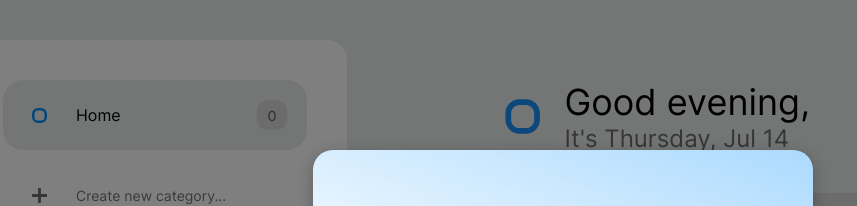
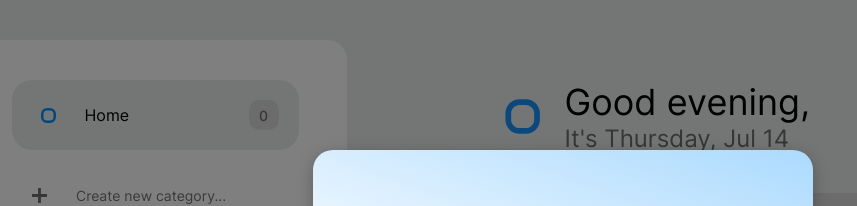
Before and after one commit to Green-Bubble/dona-clone, a React (Vite) app: page / in a window 1280 px wide. Shown: the top 206 px of the page, without its empty margins (77-934 px from the left). Built offline with nearby package versions, Linux system fonts and the light colour scheme.

Commit message:
feat: drag and drop feature

```diff
--- a/package.json
+++ b/package.json
@@ -9,11 +9,13 @@
     "deploy": "gh-pages -d dist"
   },
   "dependencies": {
+    "@types/react-beautiful-dnd": "^13.1.2",
     "@types/react-calendar": "^3.5.1",
     "@types/styled-components": "^5.1.25",
     "@types/uuid": "^8.3.4",
     "gh-pages": "^4.0.0",
     "react": "^18.0.0",
+    "react-beautiful-dnd": "^13.1.0",
     "react-calendar": "^3.7.0",
     "react-dom": "^18.0.0",
     "styled-components": "^5.3.5",
--- a/src/components/Main/index.tsx
+++ b/src/components/Main/index.tsx
@@ -1,4 +1,6 @@
 import React, { useRef, useContext, useState, useEffect } from "react";
+
+import { DragDropContext, Droppable, Draggable, DropResult } from "react-beautiful-dnd";
 
 import { v4 as uuid } from "uuid";
 
@@ -23,7 +25,7 @@ import { getTimeOfDay, getCurrentDay, getCurrentWeekDay, getCurrentMonth } from
 function Main() {
   const { categories } = useContext(CategoriesContext);
   const { path } = useContext(PathContext);
-  const { addTask, tasks } = useContext(TasksContext);
+  const { tasks, addTask, changeTasksOrder } = useContext(TasksContext);
   const { user } = useContext(UserContext);
 
   const [checked, setChecked] = useState(false);
@@ -86,6 +88,16 @@ function Main() {
     setCategory(categoryBasedOnCurrentPath);
   }, [path, categories]);
 
+  function handleChangeTasksOrder(result: DropResult) {
+    if (!result.destination) return;
+
+    const items = Array.from(tasks);
+    const [reorderedItem] = items.splice(result.source.index, 1);
+    items.splice(result.destination!.index, 0, reorderedItem);
+
+    changeTasksOrder(items);
+  }
+
   return (
     <MainStyles theme={lightTheme} checked={checked}>
       <div id="tasks-area-wrapper">
@@ -133,8 +145,14 @@ function Main() {
             />
           </div>
         </div>
-        <ul>
-          {filteredTasks.reverse().map((task) => (
+        <DragDropContext onDragEnd={handleChangeTasksOrder}>
+          <Droppable droppableId="droppable-tasks">
+            {(provided) => (
+              <ul {...provided.droppableProps} ref={provided.innerRef}>
+                {filteredTasks.map((task, index) => (
+                  <Draggable key={task.id} draggableId={task.id} index={index}>
+                    {(provided) => (
+                      <div {...provided.draggableProps} ref={provided.innerRef} {...provided.dragHandleProps}>
                         <Task
                           task={{
                             category: task.category,
@@ -143,10 +161,16 @@ function Main() {
                             date: task.date,
                             id: task.id,
                           }}
-              key={task.id}
                         />
+                      </div>
+                    )}
+                  </Draggable>
                 ))}
+                {provided.placeholder}
               </ul>
+            )}
+          </Droppable>
+        </DragDropContext>
       </div>
     </MainStyles>
   );
--- a/src/components/Main/styles.ts
+++ b/src/components/Main/styles.ts
@@ -67,7 +67,6 @@ const MainStyles = styled.main<Props>`
       padding: 10px;
       padding-left: 20px;
       padding-right: 15px;
-      margin-bottom: 10px;
 
       border-radius: 20px;
 
@@ -276,8 +275,6 @@ const MainStyles = styled.main<Props>`
       overflow: scroll;
       white-space: nowrap;
 
-      gap: 10px;
-
       ::-webkit-scrollbar {
         width: 0;
       }
--- a/src/components/Sidebar/index.tsx
+++ b/src/components/Sidebar/index.tsx
@@ -1,4 +1,6 @@
 import React, { useContext, useRef } from "react";
+
+import { Droppable, Draggable, DragDropContext, DropResult } from "react-beautiful-dnd";
 
 import Category from "../Category";
 
@@ -14,7 +16,7 @@ import SidebarStyles from "./styles";
 import { lightTheme } from "../../App";
 
 function Sidebar() {
-  const { categories, addCategory } = useContext(CategoriesContext);
+  const { categories, addCategory, changeCategoriesOrder } = useContext(CategoriesContext);
   const { changePath } = useContext(PathContext);
 
   const formRef = useRef<HTMLFormElement>(null);
@@ -56,19 +58,43 @@ function Sidebar() {
 
   useShortcut(shortcuts);
 
+  function handleChangeCategoriesOrder(result: DropResult) {
+    if (!result.destination) return;
+
+    const items = Array.from(categories);
+    const [reorderedItem] = items.splice(result.source.index, 1);
+    items.splice(result.destination!.index, 0, reorderedItem);
+
+    changeCategoriesOrder(items);
+  }
+
   return (
     <SidebarStyles theme={lightTheme}>
       <nav>
-        {categories.map((category) => (
+        <DragDropContext onDragEnd={handleChangeCategoriesOrder}>
+          <Droppable droppableId="droppable-categories">
+            {(provided) => (
+              <ul {...provided.droppableProps} ref={provided.innerRef}>
+                {categories.map((category, index) => (
+                  <Draggable key={category.slug} draggableId={category.slug} index={index}>
+                    {(provided) => (
+                      <li {...provided.draggableProps} ref={provided.innerRef} {...provided.dragHandleProps}>
                         <Category
-            key={category.slug}
                           category={{
                             title: category.title,
                             slug: category.slug,
                             color: category.color,
                           }}
                         />
+                      </li>
+                    )}
+                  </Draggable>
                 ))}
+                {provided.placeholder}
+              </ul>
+            )}
+          </Droppable>
+        </DragDropContext>
       </nav>
       <form onSubmit={handleAddCategory} noValidate ref={formRef}>
         <span>
--- a/src/components/Sidebar/styles.ts
+++ b/src/components/Sidebar/styles.ts
@@ -26,14 +26,22 @@ const SidebarStyles = styled.aside`
   }
 
   nav {
-    display: flex;
-    flex-direction: column;
-
     width: 100%;
 
-    align-items: center;
+    ul {
+      display: flex;
+      flex-direction: column;
 
-    gap: 10px;
+      width: 100%;
+
+      align-items: center;
+
+      gap: 10px;
+
+      li {
+        list-style: none;
+      }
+    }
 
     h3 {
       width: calc(30vw - 220px);
--- a/src/components/Task/styles.ts
+++ b/src/components/Task/styles.ts
@@ -20,6 +20,8 @@ const TaskStyles = styled.li<Props>`
   padding: 10px 0;
   padding-left: 20px;
   padding-right: 32px;
+
+  margin-top: 10px;
 
   border-radius: 20px;
 
--- a/src/contexts/CategoriesContext.tsx
+++ b/src/contexts/CategoriesContext.tsx
@@ -15,6 +15,7 @@ interface CategoriesContextProps {
   addCategory: (category: CategoryProps) => void;
   removeCategory: (slug: string) => void;
   updateCategoryColor: (slugBeingUpdated: string, color: string) => void;
+  changeCategoriesOrder: (result: CategoryProps[]) => void;
 }
 
 interface Props {
@@ -56,12 +57,18 @@ function CategoriesProvider({ children }: Props) {
     );
   };
 
+  const changeCategoriesOrder = (result: CategoryProps[]) => {
+    setCategories(result);
+  };
+
   const updateCategories = useEffect(() => {
     localStorage.setItem("userCategoriesDonaClone", JSON.stringify(categories));
   }, [categories]);
 
   return (
-    <CategoriesContext.Provider value={{ categories, addCategory, removeCategory, updateCategoryColor }}>
+    <CategoriesContext.Provider
+      value={{ categories, addCategory, removeCategory, updateCategoryColor, changeCategoriesOrder }}
+    >
       {children}
     </CategoriesContext.Provider>
   );
--- a/src/contexts/TasksContext.tsx
+++ b/src/contexts/TasksContext.tsx
@@ -3,6 +3,8 @@ import React, { createContext, useState, useEffect } from "react";
 export const TasksContext = createContext({} as TasksContextProps);
 
 import { CategoryProps } from "./CategoriesContext";
+
+import { DropResult } from "react-beautiful-dnd";
 
 export interface TaskProps {
   category: CategoryProps;
@@ -19,6 +21,7 @@ interface TasksContextProps {
   updateCheckedStatus: (updatedTask: TaskProps, checked: boolean) => void;
   updateDate: (updatedTask: TaskProps, date: string) => void;
   updateTaskColor: (slugBeingUpdated: string, color: string) => void;
+  changeTasksOrder: (result: TaskProps[]) => void;
 }
 
 interface Props {
@@ -31,7 +34,7 @@ function TasksProvider({ children }: Props) {
   const [tasks, setTasks] = useState<TaskProps[]>(initialTasks);
 
   const addTask = (newTask: TaskProps) => {
-    setTasks((prevTasks) => [...prevTasks, newTask]);
+    setTasks((prevTasks) => [newTask, ...prevTasks]);
   };
 
   const removeTask = (id: string) => {
@@ -71,12 +74,18 @@ function TasksProvider({ children }: Props) {
     );
   };
 
+  const changeTasksOrder = (result: TaskProps[]) => {
+    setTasks(result);
+  };
+
   const updateTasks = useEffect(() => {
     localStorage.setItem("userTasksDonaClone", JSON.stringify(tasks));
   }, [tasks]);
 
   return (
-    <TasksContext.Provider value={{ tasks, addTask, removeTask, updateCheckedStatus, updateDate, updateTaskColor }}>
+    <TasksContext.Provider
+      value={{ tasks, addTask, removeTask, updateCheckedStatus, updateDate, updateTaskColor, changeTasksOrder }}
+    >
       {children}
     </TasksContext.Provider>
   );
```
Also changed, not shown: 1 other file (tests, documents, lock files or other folders). Lines whose indentation alone changed are shown as unchanged.
